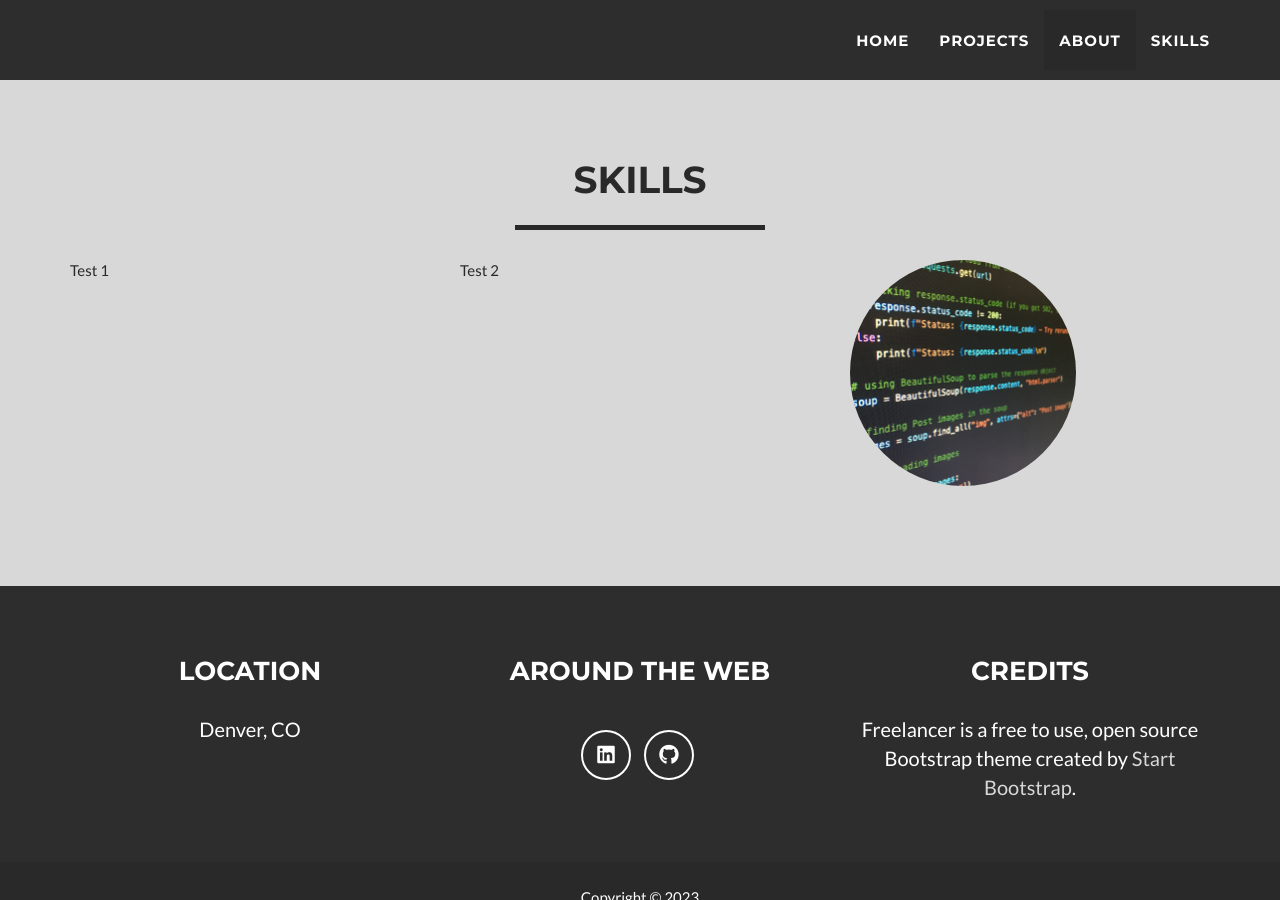
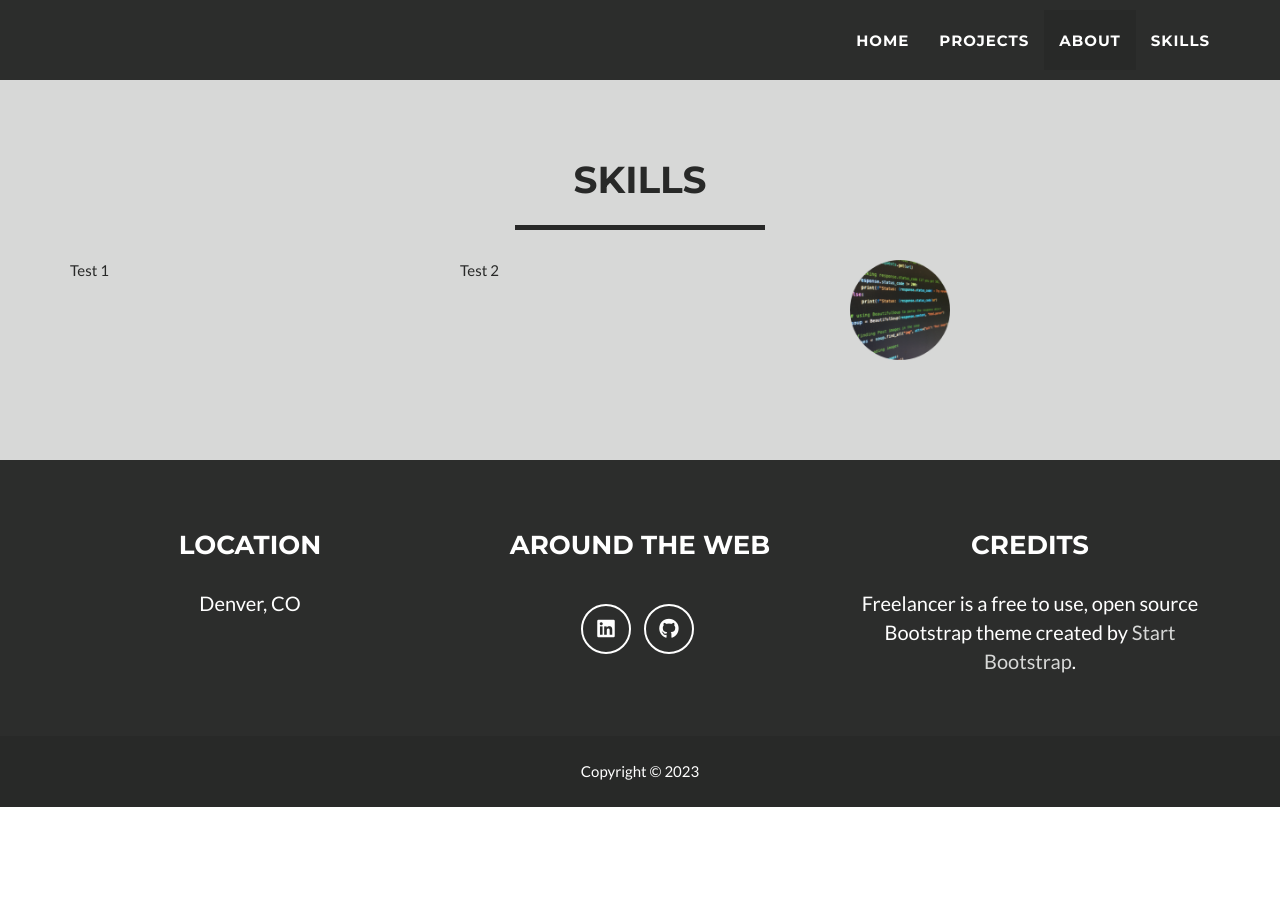
Before and after one commit to brf217/brf217.github.io, a Jekyll site: the page built from _posts/2014-07-18-project-1.markdown, in a window 1280 px wide and 900 px high, scrolled down 2180 px. Built offline with Jekyll 4.4.1, drawn with Linux system fonts in a browser that asks for light colours; after the commit the page ends 2987 px from its top, so only the background shows below that.

Commit message:
Update skills.html

```diff
--- a/_includes/skills.html
+++ b/_includes/skills.html
@@ -11,6 +11,6 @@
   <div class="row">
       <div class="col-xs-2 col-sm-6 col-md-4">Test 1</div>
       <div class="col-xs-2 col-sm-6 col-md-4">Test 2</div>
-      <div class="col-xs-2 col-sm-6 col-md-4"><img src="/img/profile-round.png"/></div>
+      <div class="col-xs-2 col-sm-6 col-md-4"><img src="/img/profile-round.png" height = 100, width = 100/></div>
   </div>
 </section>
```
